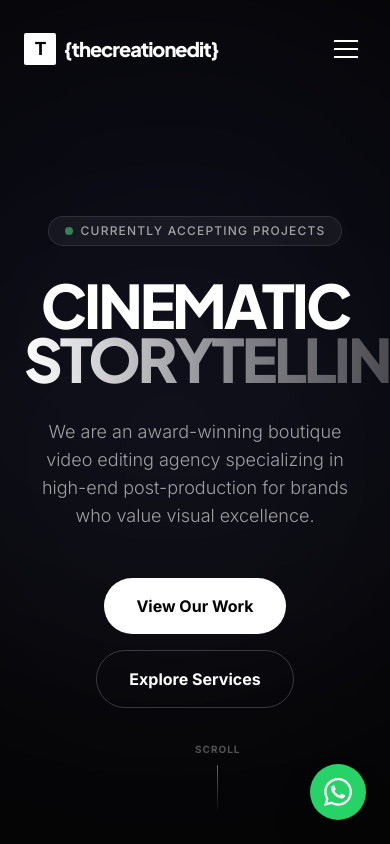
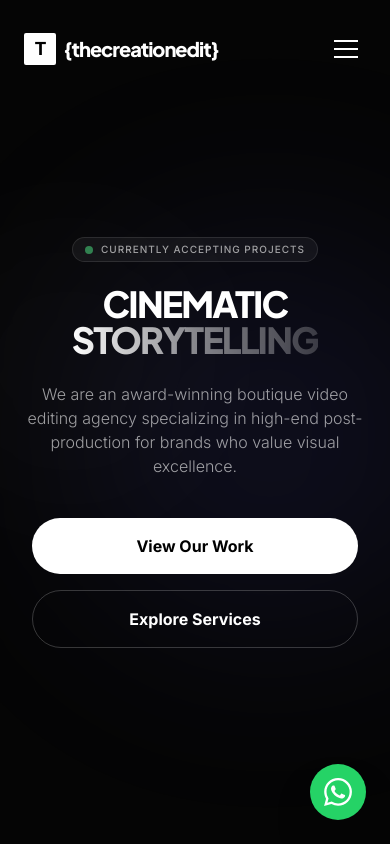
Before and after one commit to Anmol2004k/the-creationedit, a React (Vite) app: page / in a window 390 px wide. Shown: the top 844 px of the page. Built offline with nearby package versions, Linux system fonts and the light colour scheme.

Commit message:
fixing issue in mobile responsivness

```diff
--- a/components/Hero.tsx
+++ b/components/Hero.tsx
@@ -1,73 +1,76 @@
-
-import React from 'react';
+ import React from 'react';
 import { motion } from 'framer-motion';
 
 const Hero: React.FC = () => {
   return (
-    <section className="relative min-h-screen flex items-center justify-center pt-20 overflow-hidden">
-      {/* Background Decor */}
-      <div className="absolute inset-0 z-0">
-        <div className="absolute top-1/4 -left-20 w-[500px] h-[500px] bg-white/5 rounded-full blur-[120px] animate-pulse"></div>
-        <div className="absolute bottom-1/4 -right-20 w-[600px] h-[600px] bg-indigo-500/10 rounded-full blur-[150px]"></div>
+    <section className="relative min-h-screen flex items-center justify-center pt-10 md:pt-20 overflow-hidden">
+      {/* Background Decor - Mobile par sizes thodi kam ki hain taaki lag na kare */}
+      <div className="absolute inset-0 z-0 overflow-hidden">
+        <div className="absolute top-1/4 -left-20 w-[300px] md:w-[500px] h-[300px] md:h-[500px] bg-white/5 rounded-full blur-[80px] md:blur-[120px] animate-pulse"></div>
+        <div className="absolute bottom-1/4 -right-20 w-[400px] md:w-[600px] h-[400px] md:h-[600px] bg-indigo-500/10 rounded-full blur-[100px] md:blur-[150px]"></div>
       </div>
 
-      <div className="container mx-auto px-6 relative z-10 text-center">
+      <div className="container mx-auto px-4 md:px-6 relative z-10 text-center">
+        {/* Badge - Mobile par text thoda chota kiya */}
         <motion.div
           initial={{ opacity: 0, y: 30 }}
           animate={{ opacity: 1, y: 0 }}
           transition={{ duration: 0.8, ease: "easeOut" }}
-          className="inline-flex items-center px-4 py-1.5 rounded-full bg-white/5 border border-white/10 mb-8"
+          className="inline-flex items-center px-3 py-1 md:px-4 md:py-1.5 rounded-full bg-white/5 border border-white/10 mb-6 md:mb-8"
         >
           <span className="w-2 h-2 rounded-full bg-green-400 mr-2 animate-pulse"></span>
-          <span className="text-xs font-medium uppercase tracking-widest text-white/60">Currently Accepting Projects</span>
+          <span className="text-[10px] md:text-xs font-medium uppercase tracking-widest text-white/60">Currently Accepting Projects</span>
         </motion.div>
 
+        {/* Heading - Mobile (text-4xl), Tablet (text-7xl), Desktop (text-8xl+) */}
         <motion.h1
           initial={{ opacity: 0, scale: 0.95 }}
           animate={{ opacity: 1, scale: 1 }}
           transition={{ duration: 1, delay: 0.2 }}
-          className="text-6xl md:text-8xl lg:text-[10rem] font-black tracking-tighter leading-[0.9] font-heading mb-8"
+          className="text-4xl sm:text-6xl md:text-8xl lg:text-[9rem] font-black tracking-tighter leading-[1] md:leading-[0.9] font-heading mb-6 md:mb-8"
         >
           CINEMATIC <br />
           <span className="text-transparent bg-clip-text bg-gradient-to-r from-white via-white/50 to-white/20">STORYTELLING</span>
         </motion.h1>
 
+        {/* Paragraph - Text alignment aur width fix ki */}
         <motion.p
           initial={{ opacity: 0 }}
           animate={{ opacity: 0.6 }}
           transition={{ duration: 1, delay: 0.6 }}
-          className="max-w-2xl mx-auto text-lg md:text-xl font-light mb-12"
+          className="max-w-md md:max-w-2xl mx-auto text-base md:text-xl font-light mb-10 md:mb-12 px-2"
         >
           We are an award-winning boutique video editing agency specializing in high-end post-production for brands who value visual excellence.
         </motion.p>
 
+        {/* Buttons - Mobile par stacked aur full width kiye hain */}
         <motion.div
           initial={{ opacity: 0, y: 20 }}
           animate={{ opacity: 1, y: 0 }}
           transition={{ duration: 0.8, delay: 0.8 }}
-          className="flex flex-col sm:flex-row items-center justify-center space-y-4 sm:space-y-0 sm:space-x-6"
+          className="flex flex-col sm:flex-row items-center justify-center space-y-4 sm:space-y-0 sm:space-x-6 px-4"
         >
           <a
             href="#work"
-            className="group relative px-8 py-4 bg-white text-black font-bold rounded-full overflow-hidden"
+            className="w-full sm:w-auto group relative px-8 py-4 bg-white text-black font-bold rounded-full overflow-hidden text-center"
           >
             <span className="relative z-10">View Our Work</span>
             <div className="absolute inset-0 bg-gray-200 transform scale-x-0 group-hover:scale-x-100 transition-transform origin-left duration-500"></div>
           </a>
           <a
             href="#services"
-            className="px-8 py-4 bg-transparent text-white font-bold border border-white/20 rounded-full hover:bg-white/5 transition-all"
+            className="w-full sm:w-auto px-8 py-4 bg-transparent text-white font-bold border border-white/20 rounded-full hover:bg-white/5 transition-all text-center"
           >
             Explore Services
           </a>
         </motion.div>
       </div>
 
-      {/* Scroll Indicator */}
+      {/* Scroll Indicator - Mobile par chupa sakte hain ya chota kar sakte hain */}
       <motion.div
         animate={{ y: [0, 10, 0] }}
         transition={{ repeat: Infinity, duration: 2 }}
-        className="absolute bottom-10 left-1/2 -translate-x-1/2 flex flex-col items-center"
+        className="hidden sm:flex absolute bottom-10 left-1/2 -translate-x-1/2 flex-col items-center"
       >
         <span className="text-[10px] uppercase tracking-widest text-white/30 mb-2 font-bold">Scroll</span>
         <div className="w-px h-12 bg-gradient-to-b from-white/40 to-transparent"></div>
```
